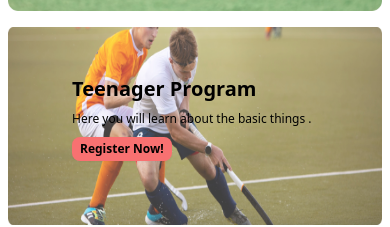
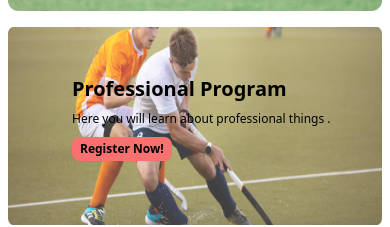
Before and after one commit to Emi0304/ph-assignment-03, a plain HTML site: page index.html in a window 390 px wide. Shown: the part 1945-2172 px from the top of the page. Drawn offline with nearby package versions, Linux system fonts and the light colour scheme.

```diff
--- a/index.html
+++ b/index.html
@@ -98,8 +98,8 @@
                 <div class="lg:col-span-2 relative">
                     <img class=" w-full h-[198px] opacity-75" src="Images/4.png" alt="">
                     <div class="absolute bottom-16 left-16 lg:left-[31rem] lg:inset-y-1/3 ">
-                        <h1 class="text-xl text-black font-bold ">Teenager Program</h1>
-                    <p class="text-xs text-black my-2">Here you will learn about the basic things .</p>
+                        <h1 class="text-xl text-black font-bold ">Professional Program</h1>
+                    <p class="text-xs text-black my-2">Here you will learn about professional things .</p>
                     <button class="btn btn-xs text-black border-0 sm:btn-sm md:btn-md lg:btn-lg bg-red-400">Register Now!</button>
                     </div>
                 </div>
```
